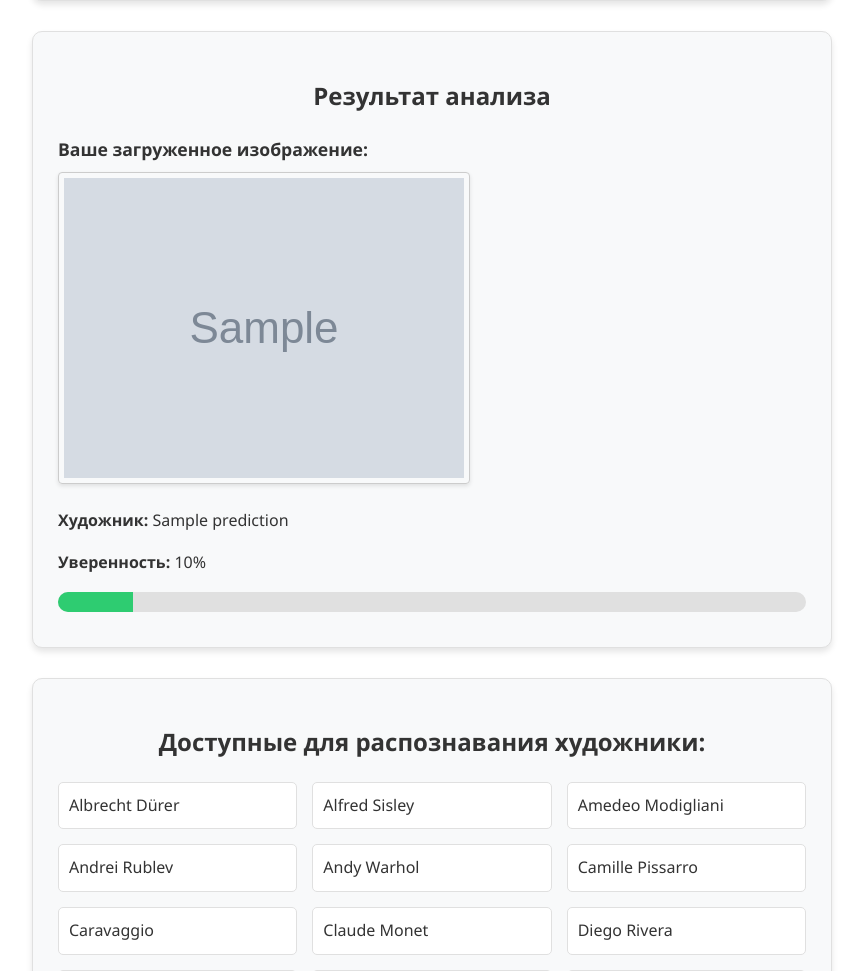
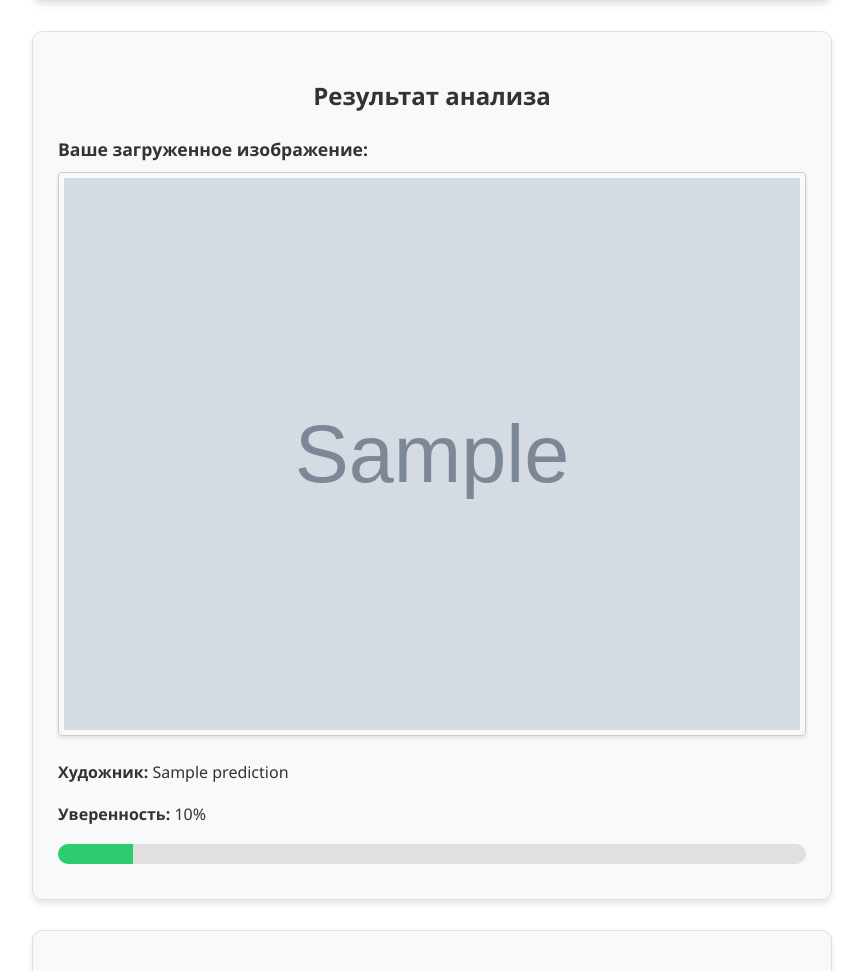
Before and after one commit to cybertabyretka/best_artwork_classifier_website, a FastAPI app: template web_server/app/templates/index.html in a window 1280 px wide. Shown: the part 362-1333 px from the top of the page, without its empty margins (208-1071 px from the left). Run offline with FastAPI, Linux system fonts and the light colour scheme; the template is opened without the code that fills it: most values are stand-ins (such as "Sample title", 1, 10 or a date in 2020); grey boxes marked "Sample" are stand-in pictures.

Commit message:
try to fix image in /predict style

```diff
--- a/web_server/app/static/css/styles.css
+++ b/web_server/app/static/css/styles.css
@@ -171,6 +171,7 @@ input[type="file"] {
   margin-bottom: 1.5em;
   max-width: 100%;
 }
+
 .uploaded-image h3 {
   margin-bottom: 0.5em;
   font-size: 1.1em;
@@ -179,8 +180,9 @@ input[type="file"] {
 
 .uploaded-image__img {
   display: block;
-  max-width: 100%;
+  width: 100%;
   height: auto;
+  box-sizing: border-box;
   border: 1px solid #ccc;
   padding: 5px;
   border-radius: 4px;
```
